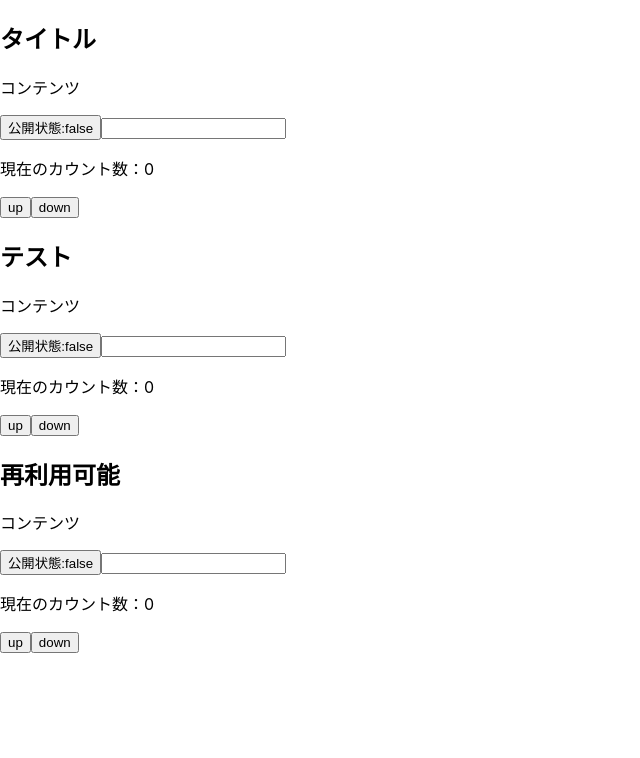
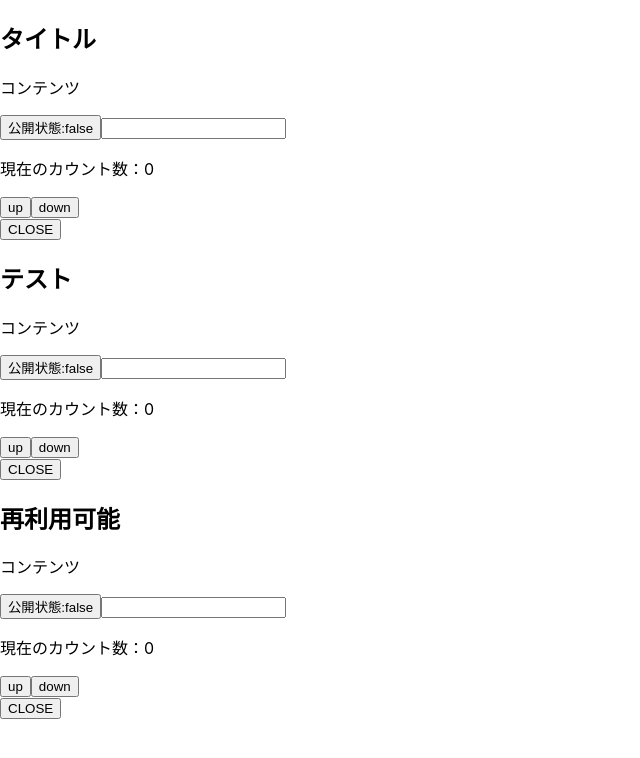
Before and after one commit to tatsuro1997/react-basic, a React (Create React App) app: page / in a window 1280 px wide. Shown: the top 758 px of the page, without its empty margins (0-640 px from the left). Built offline with nearby package versions, Linux system fonts and the light colour scheme.

Commit message:
AddToggleButton

```diff
--- a/src/components/Article.jsx
+++ b/src/components/Article.jsx
@@ -1,5 +1,5 @@
 import { useState } from 'react';
-import { Content, Title, PublishedButton, TextInput, Counter } from './index';
+import { Content, Title, PublishedButton, TextInput, Counter, ToggleButton } from './index';
 
 const Article = (props) => {
   const [isPublished, setIsPublished] = useState(false)
@@ -13,6 +13,7 @@
       <PublishedButton isPublished={isPublished} onClick={publishArticle} />
       <TextInput />
       <Counter />
+      <ToggleButton />
     </div>
   );
 };
--- /dev/null
+++ b/src/components/ToggleButton.jsx
@@ -0,0 +1,17 @@
+import React, { useState } from "react";
+
+const ToggleButton = () => {
+  const [open, setOpen] = useState(false)
+
+  const toggle = () => {
+    setOpen(prevState => !prevState)
+  }
+
+  return (
+    <button onClick={toggle}>
+      {open ? 'OPEN' : 'CLOSE'}
+    </button>
+  );
+};
+
+export default ToggleButton;
--- a/src/components/index.js
+++ b/src/components/index.js
@@ -4,3 +4,4 @@
 export { default as PublishedButton } from './PublishButton'
 export { default as TextInput } from './TextInput'
 export { default as Counter } from './Counter'
+export { default as ToggleButton } from './ToggleButton'
```
